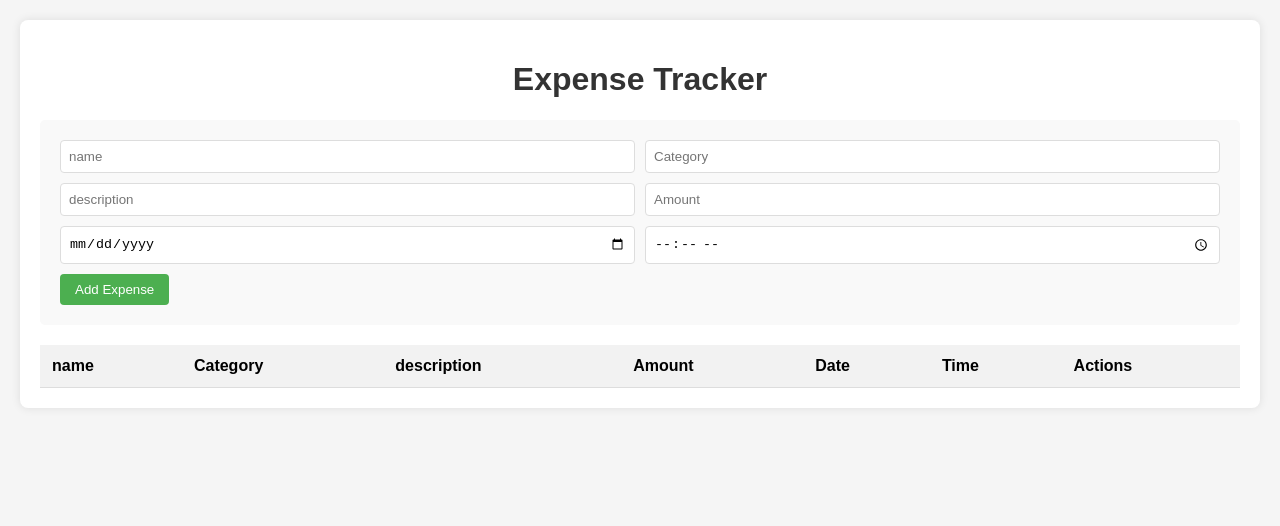
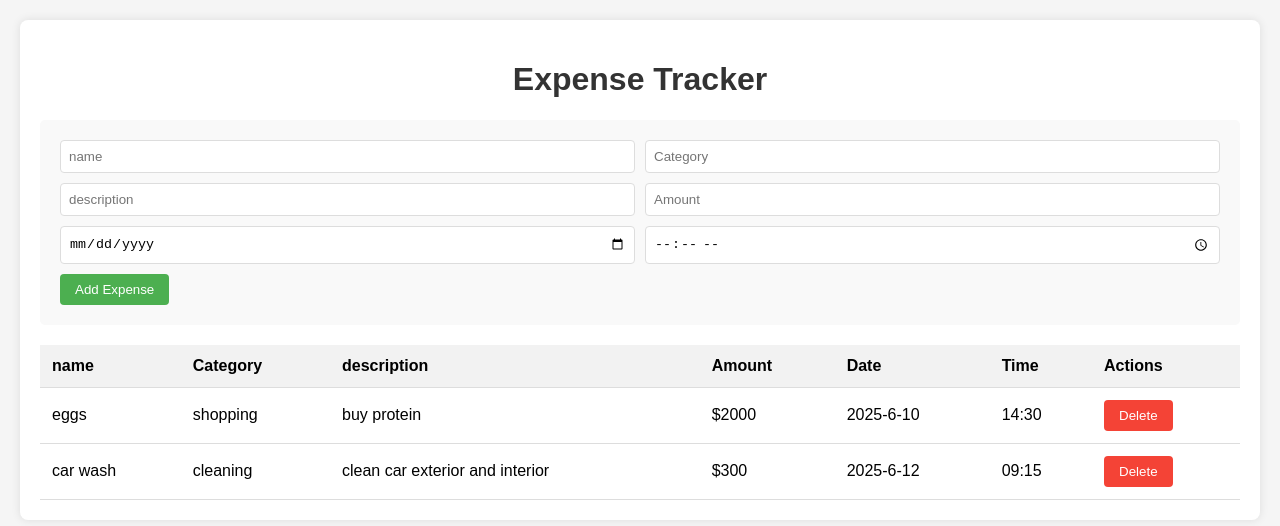
Before and after one commit to Nakara4/expense-tracker, a React (Vite) app: page / in a window 1280 px wide. Shown: the top 526 px of the page. Built offline with nearby package versions, Linux system fonts and the light colour scheme.

Commit message:
added const expense id examples

```diff
--- a/src/App.jsx
+++ b/src/App.jsx
@@ -2,7 +2,26 @@ import { useState } from 'react';
 import './index.css';
 
 function App() {
-  const [expenses, setExpenses] = useState([]);
+  const [expenses, setExpenses] = useState([
+    {
+      id: 1,
+      name: "eggs",
+      category: "shopping",
+      description: "buy protein",
+      amount: 2000,
+      date: "2025-6-10",
+      time: "14:30"
+    },
+    {
+      id: 2,
+      name: "car wash",
+      category: "cleaning",
+      description: "clean car exterior and interior",
+      amount: 300,
+      date: "2025-6-12",
+      time: "09:15"
+    }
+  ]);
   const [formData, setFormData] = useState({
     name: '',
     category: '',
```
